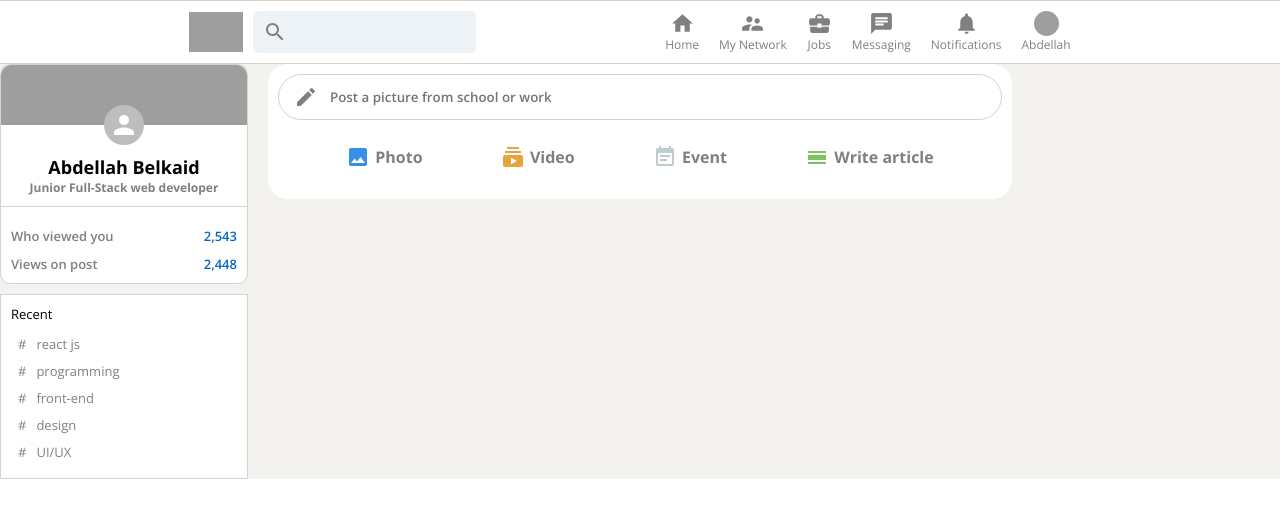
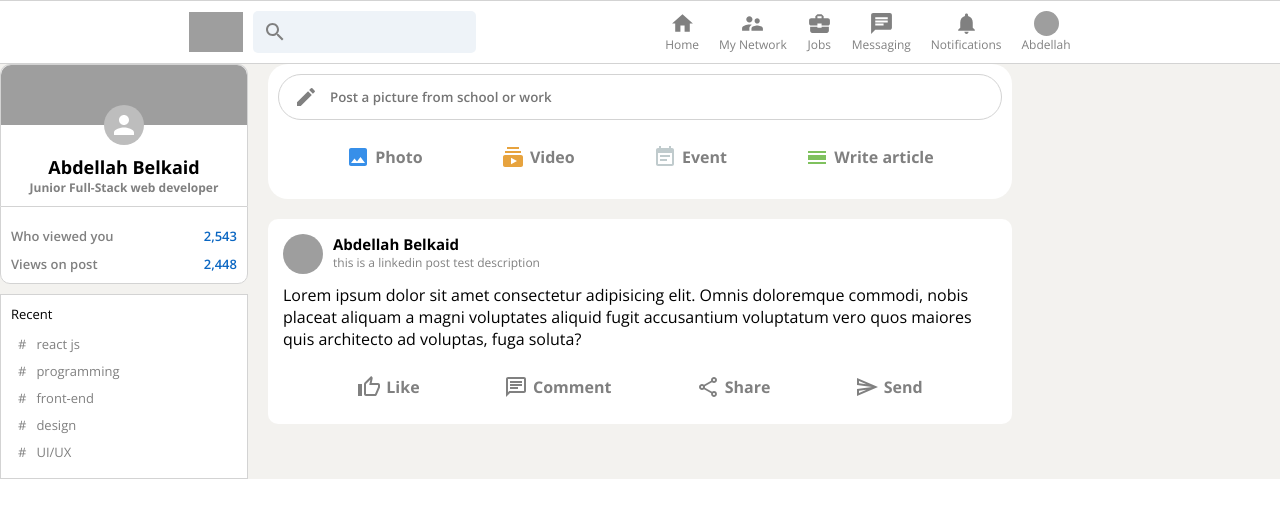
Before and after one commit to mr-abdellah/linkedIn, a React (Create React App) app: page / in a window 1280 px wide. Shown: the top 518 px of the page. Built offline with nearby package versions, Linux system fonts and the light colour scheme; grey boxes are pictures that could not be loaded.

Commit message:
Add feed post

```diff
--- a/src/app/Feed/Feed.jsx
+++ b/src/app/Feed/Feed.jsx
@@ -6,6 +6,7 @@
 import SubscriptionsIcon from "@mui/icons-material/Subscriptions";
 import EventNoteIcon from "@mui/icons-material/EventNote";
 import CalendarViewDayIcon from "@mui/icons-material/CalendarViewDay";
+import Post from "../../components/Post/Post";
 
 const Feed = () => {
   return (
@@ -34,8 +35,14 @@
         </div>
       </div>
 
-        {/* Posts section */}
+      {/* Posts section */}
 
+      <Post
+        name="Abdellah Belkaid"
+        description="this is a linkedin post test description"
+        message='Lorem ipsum dolor sit amet consectetur adipisicing elit. Omnis doloremque commodi, nobis placeat aliquam a magni voluptates aliquid fugit accusantium voluptatum vero quos maiores quis architecto ad voluptas, fuga soluta?'
+        photoUrl='https://img.icons8.com/color/344/circled-user-male-skin-type-3--v1.png'
+      />
     </div>
   );
 };
--- /dev/null
+++ b/src/components/Post/Post.css
@@ -0,0 +1,33 @@
+.post {
+    background-color: white;
+    padding: 15px;
+    margin-bottom: 10px;
+    border-radius: 10px;
+}
+
+.post__header {
+    display: flex;
+    margin-bottom: 10px;
+}
+
+.post__info {
+    margin-left: 10px;
+}
+
+.post__info > h2 {
+    font-size: 15px;
+}
+
+.post__info > p {
+    font-size: 12px;
+    color: gray;
+}
+
+.post__body {
+    overflow-wrap: anywhere;
+}
+
+.post__buttons {
+    display: flex;
+    justify-content: space-evenly;
+}
--- /dev/null
+++ b/src/components/Post/Post.jsx
@@ -0,0 +1,34 @@
+import { Avatar } from "@mui/material";
+import InputOption from "../InputOption/InputOption";
+import "./Post.css";
+import ThumbUpAltOutlinedIcon from "@mui/icons-material/ThumbUpAltOutlined";
+import ChatOutlinedIcon from '@mui/icons-material/ChatOutlined';
+import ShareOutlinedIcon from '@mui/icons-material/ShareOutlined';
+import SendOutlinedIcon from '@mui/icons-material/SendOutlined';
+
+const Post = ({ name, description, message, photoUrl }) => {
+  return (
+    <div className="post">
+      <div className="post__header">
+        <Avatar src={photoUrl} />
+        <div className="post__info">
+          <h2>{name}</h2>
+          <p>{description}</p>
+        </div>
+      </div>
+
+      <div className="post__body">
+        <p>{message}</p>
+      </div>
+
+      <div className="post__buttons">
+        <InputOption Icon={ThumbUpAltOutlinedIcon} text="Like" color='gray'/>
+        <InputOption Icon={ChatOutlinedIcon} text="Comment" color='gray'/>
+        <InputOption Icon={ShareOutlinedIcon} text="Share" color='gray'/>
+        <InputOption Icon={SendOutlinedIcon} text="Send" color='gray'/>
+      </div>
+    </div>
+  );
+};
+
+export default Post;
```
